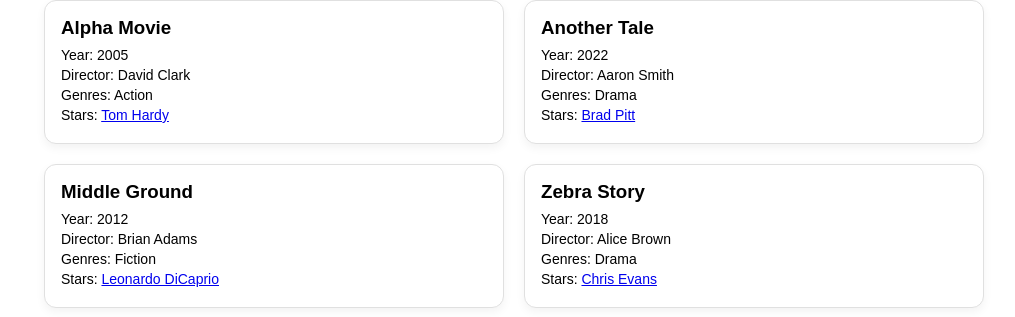
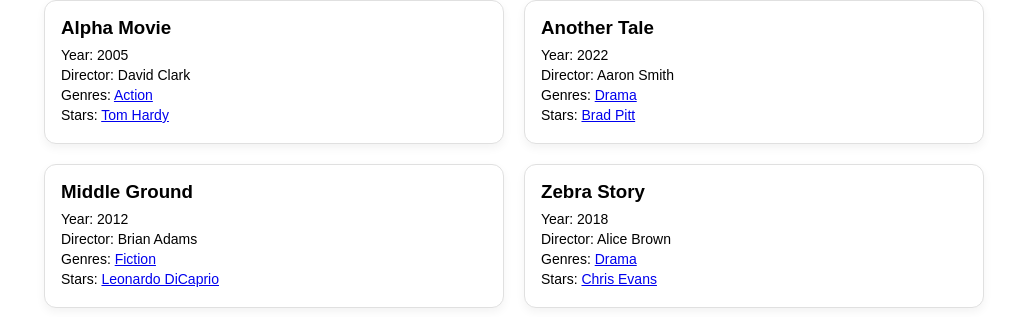
Before and after one commit to SaAlshuwaier/SWE-481-Project-SaraK, an Angular app in the folder src/frontend/: page / in a window 1280 px wide. Shown: the part 262-579 px from the top of the page, without its empty margins (126-1141 px from the left). Built offline with nearby package versions, Linux system fonts and the light colour scheme.

Commit message:
add: spec.ts of browseMovies

```diff
--- a/src/frontend/src/app/pages/browseMovies/browseMovies.component.html
+++ b/src/frontend/src/app/pages/browseMovies/browseMovies.component.html
@@ -33,8 +33,11 @@
       <p>
         Genres:
         <span *ngFor="let g of movie.genres; let last = last">
-          {{ g.name }}<span *ngIf="!last">, </span>
-        </span>
+    <a [routerLink]="['/genres', g.id]" class="genre-link">
+      {{ g.name }}
+    </a>
+    <span *ngIf="!last">, </span>
+  </span>
       </p>
 
       <p>
```
